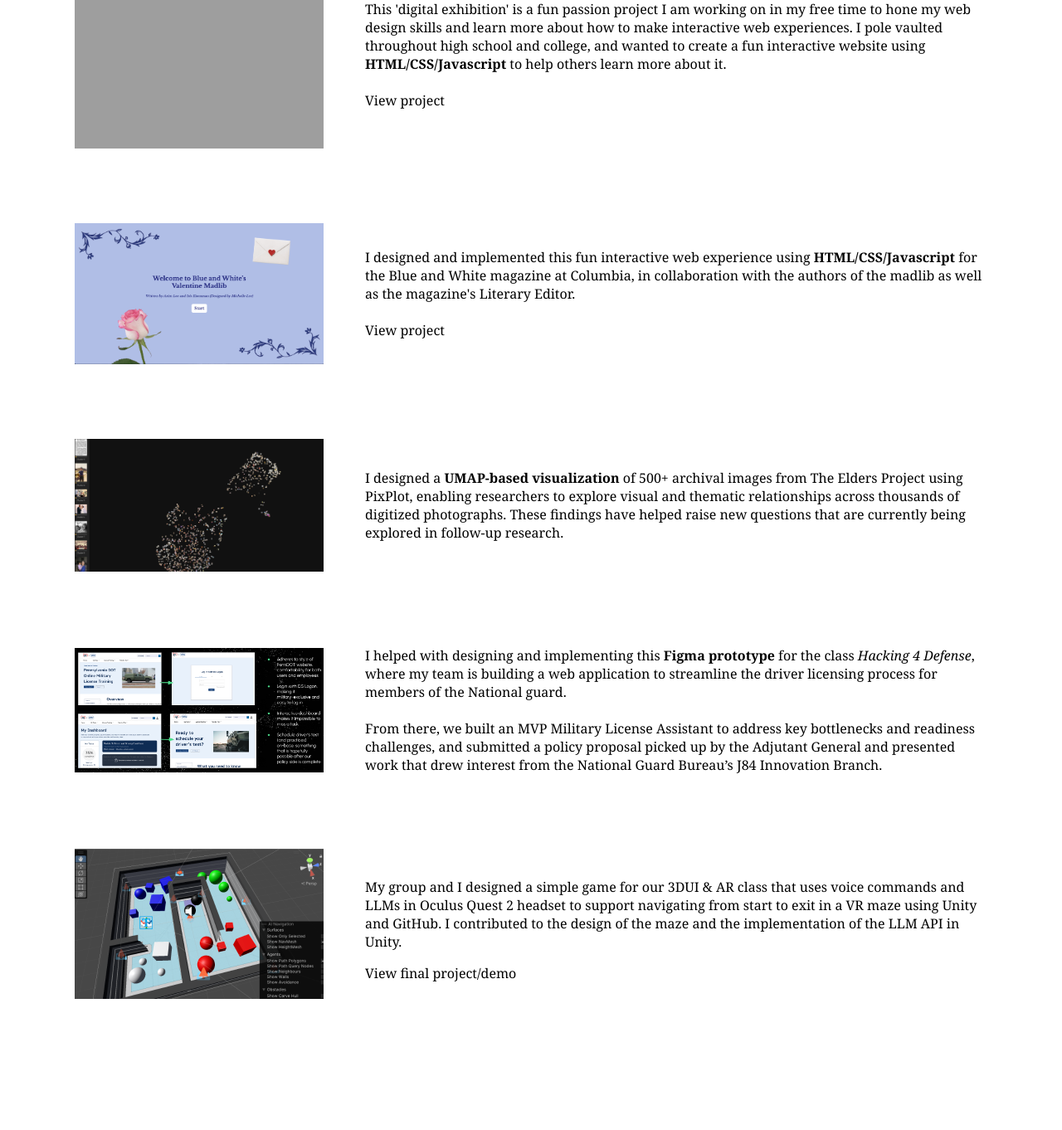
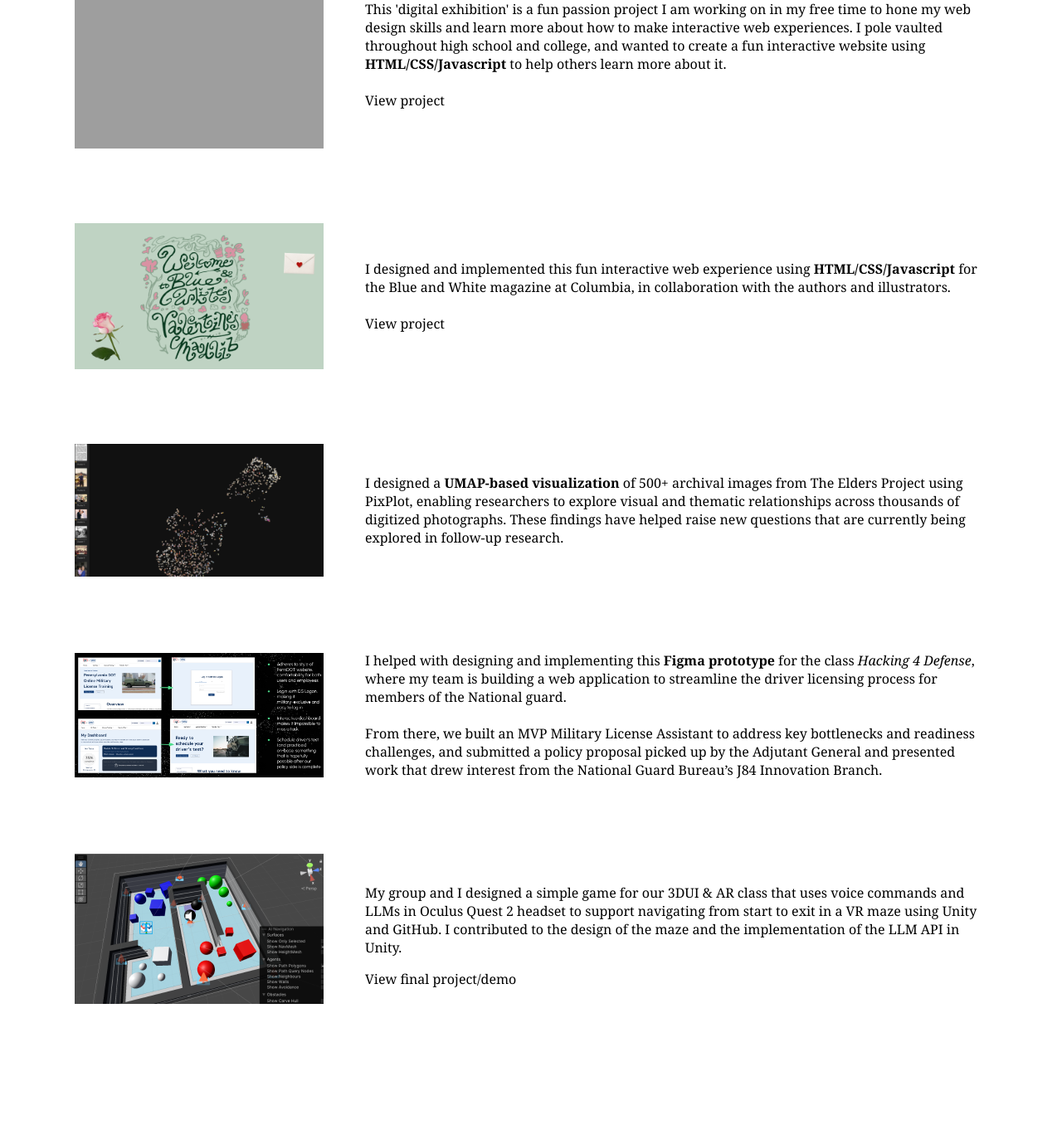
Before and after one commit to michellesynlee/myportfolio, a Flask app: page /projects in a window 1280 px wide. Shown: the part 926-2288 px from the top of the page at 83% size. Before the commit the page ends 2130 px from the top, so only its background shows below. Run offline with Flask 3, Linux system fonts and the light colour scheme; grey boxes are pictures that could not be loaded.

Commit message:
update to madlib

```diff
--- a/templates/index.html
+++ b/templates/index.html
@@ -8,7 +8,7 @@
         <h1 style="font-size: 2rem;"> Michelle Lee </h1>
         <p>
           I'm currently a senior at Columbia University majoring in Computer Science.
-          I love creating purposeful projects and learning more about Web Development and Data Visualization.
+          I love creating projects that center around data storytelling, and have led works in <strong>>Web Development</strong> and <strong>Data Visualization</strong>.
           I'm currently a Digital Humanities Intern at
           <a href="https://incite.columbia.edu/" target="_blank">Incite Institute</a>,
           where I work on data integration and presentation
--- a/templates/projects.html
+++ b/templates/projects.html
@@ -63,8 +63,7 @@
 
             <div class="project-text">
                 I designed and implemented this fun interactive web experience using <strong>HTML/CSS/Javascript</strong>
-                for the Blue and White magazine at Columbia, in collaboration with the authors of the madlib as well as the magazine's
-                Literary Editor. <br><br>
+                for the Blue and White magazine at Columbia, in collaboration with the authors and illustrators. <br><br>
                 <a href="https://madlib-mvx6.onrender.com/" target="_blank">
                     View project
                 </a>
```
Also changed, not shown: static/madlib.png.
